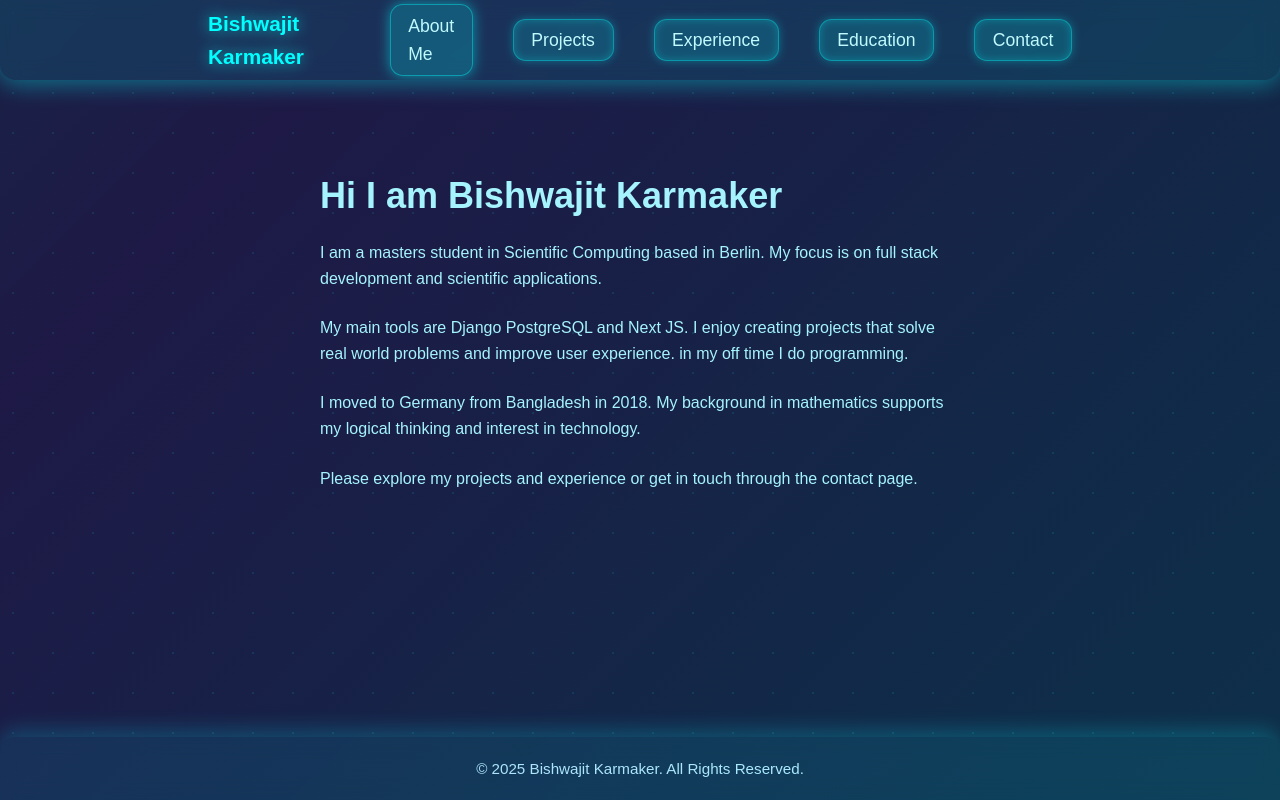
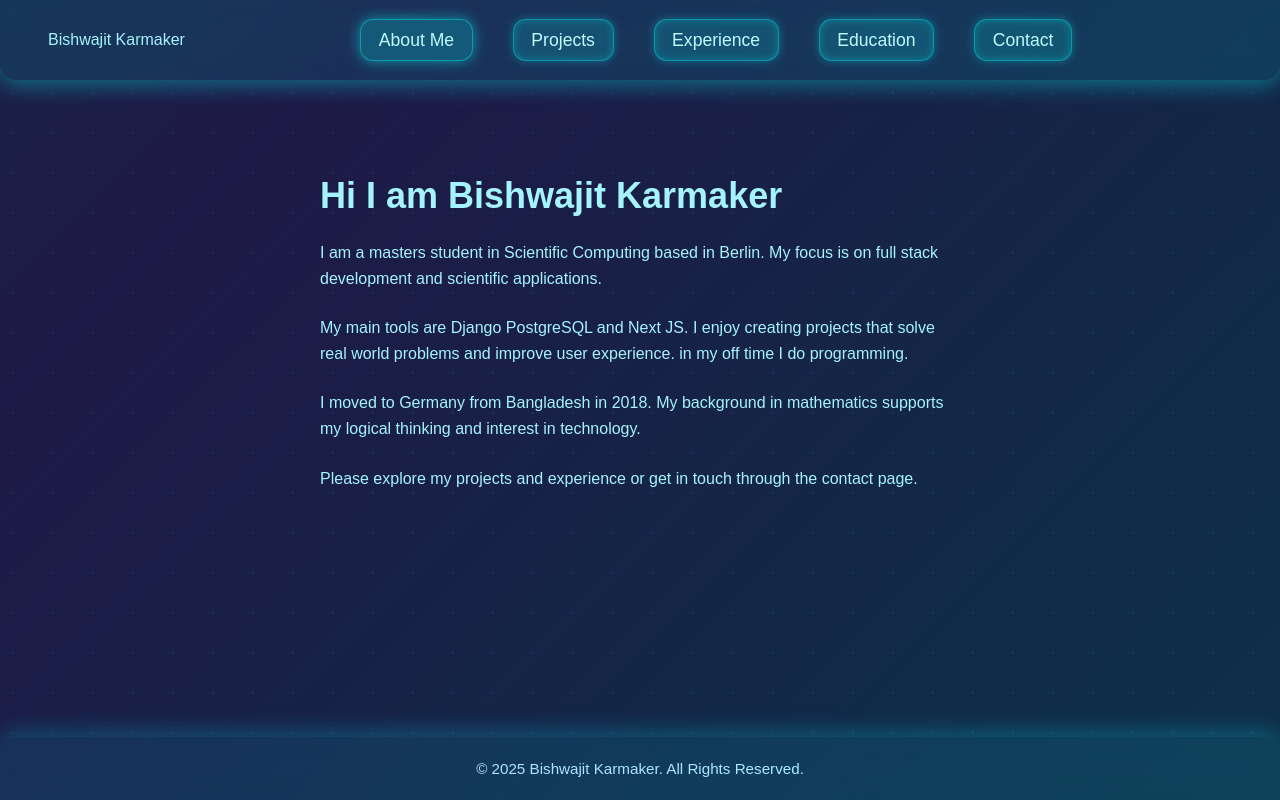
Before and after one commit to Bishwajit93/portfoliosite_frontend, a Next.js app: page / in a window 1280 px wide. Built offline with nearby package versions, Linux system fonts and the light colour scheme.

Commit message:
change of styling in header and footer

```diff
--- a/src/components/Header.tsx
+++ b/src/components/Header.tsx
@@ -32,12 +32,12 @@ export default function Header() {
           width: "100%"
         }}
       >
-        <a
+        <Link
           href="/"
-          className="engine"
+          cassName="engine"
         >
           Bishwajit Karmaker
-        </a>
+        </Link>
 
         <div className="train">
           {navLinks.map(({ href, label }) => {
```
